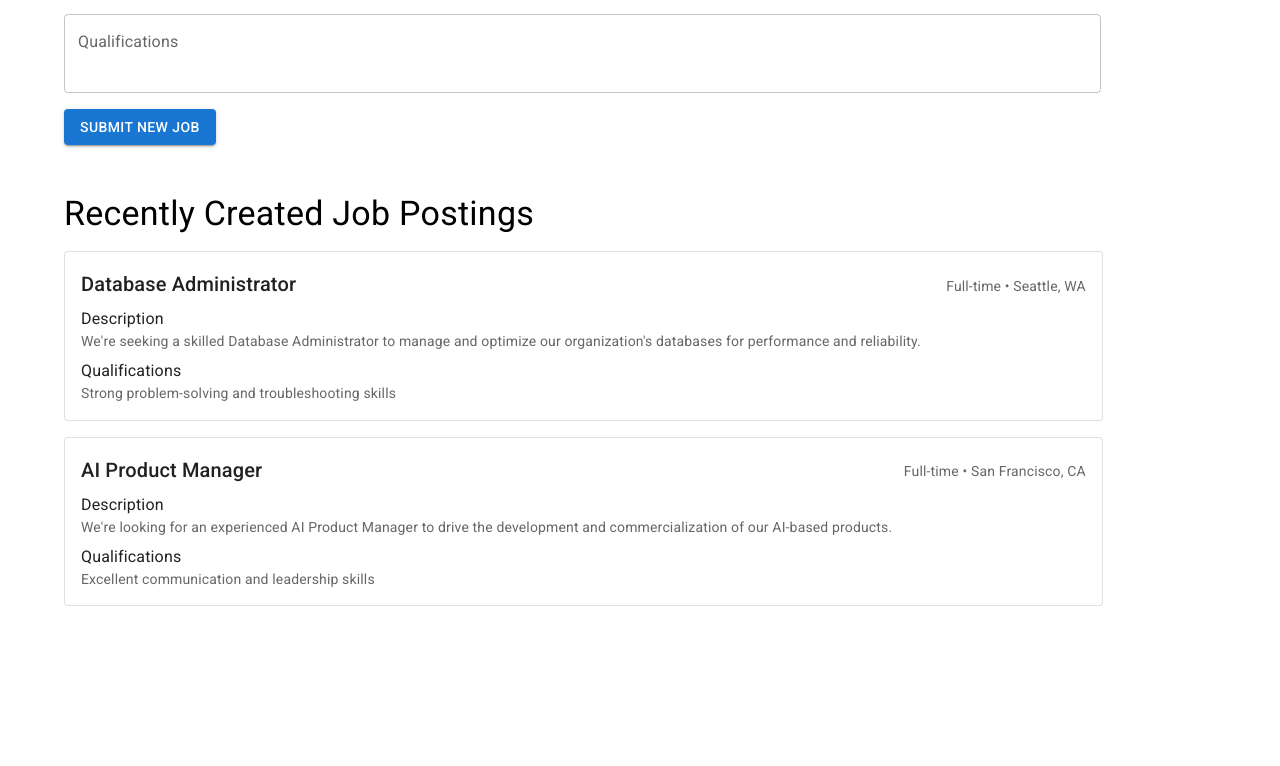
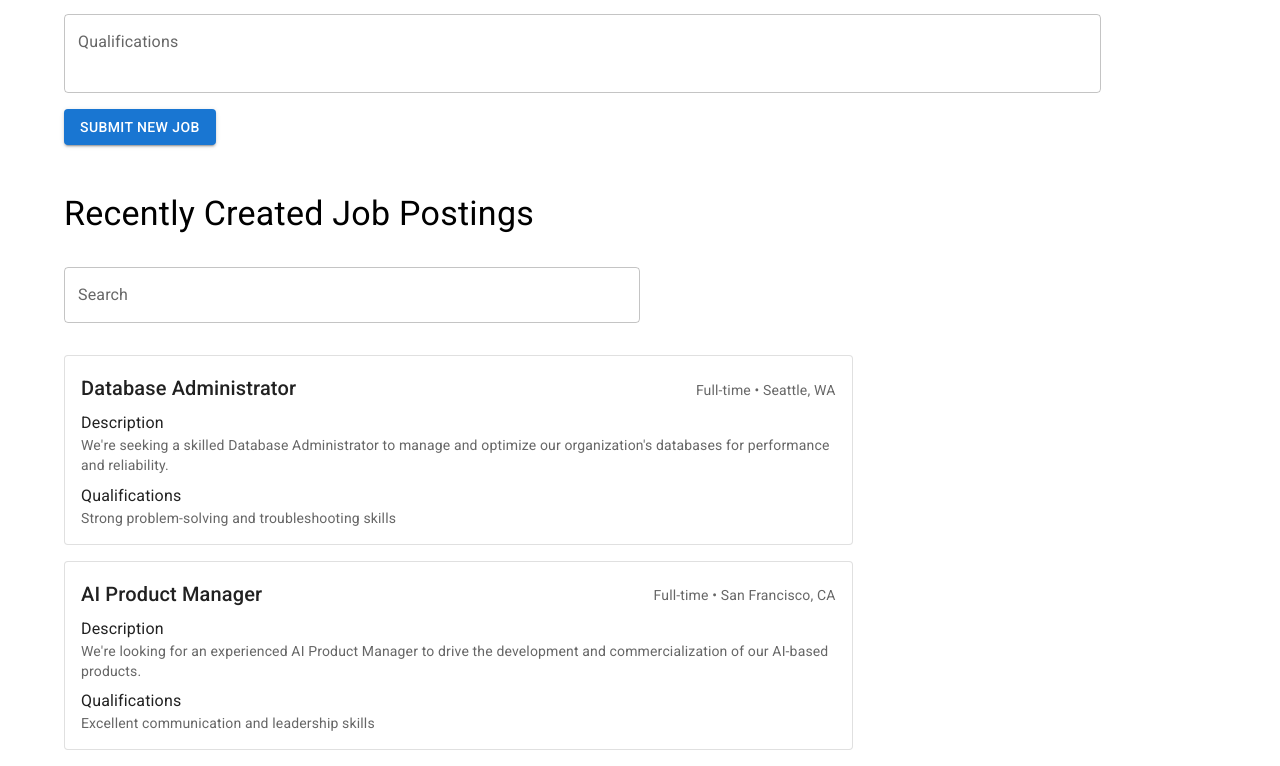
Before and after one commit to my-personal-and-school-projects/dmit-2008-assignment-03, a Next.js app: page / in a window 1280 px wide. Shown: the part 435-1201 px from the top of the page. Before the commit the page ends 1057 px from the top, so only its background shows below. Built offline with nearby package versions, Linux system fonts and the light colour scheme.

Commit message:
Started Bonus Functionality - Created Raw Search Component

```diff
--- a/components/CreateJobForm.js
+++ b/components/CreateJobForm.js
@@ -222,6 +222,7 @@ export default function CreateJobForm({ jobs, setJobs }) {
             Submit new Job
           </Button>
         </Grid>
+        {/* Add ErrorMessage component to display the errors */}
         <Grid item xs={12}>
           <ErrorMessage show={displayError} errorMessages={errorMessages} />
         </Grid>
--- a/components/RecentlyCreatedJobList.js
+++ b/components/RecentlyCreatedJobList.js
@@ -1,18 +1,28 @@
-import Typography from '@mui/material/Typography';
-import RecentlyCreatedJob from './RecentlyCreatedJob';
+import Typography from "@mui/material/Typography";
+import RecentlyCreatedJob from "./RecentlyCreatedJob";
+import SearchBar from "@/components/SearchBar";
+import { Grid } from "@mui/material";
 
 export default function RecentlyCreatedJobList({ jobs }) {
-  return <>
-    <Typography
-      variant="h4"
-      sx={{ paddingTop: 4, paddingBottom: 2}}
-    >
-      Recently Created Job Postings
-    </Typography>
+  return (
+    <>
+      <Grid container spacing={2}>
+        <Grid item xs={12}>
+          <Typography variant="h4" sx={{ paddingTop: 4, paddingBottom: 2 }}>
+            Recently Created Job Postings
+          </Typography>
+        </Grid>
 
-    {jobs.map((job, index) => {
-      return <RecentlyCreatedJob key={index} job={job} />
-    })}
-  </>
+        <Grid item xs={12}>
+          <SearchBar />
+        </Grid>
 
+        <Grid item>
+          {jobs.map((job, index) => {
+            return <RecentlyCreatedJob key={index} job={job} />;
+          })}
+        </Grid>
+      </Grid>
+    </>
+  );
 }
--- /dev/null
+++ b/components/SearchBar.js
@@ -0,0 +1,11 @@
+import { Box, TextField } from "@mui/material";
+
+export default function SearchBar() {
+  return (
+    <>
+      <Box sx={{ paddingBottom: 2 }}>
+        <TextField label="Search" fullWidth sx={{ width: "50%" }} />
+      </Box>
+    </>
+  );
+}
```
